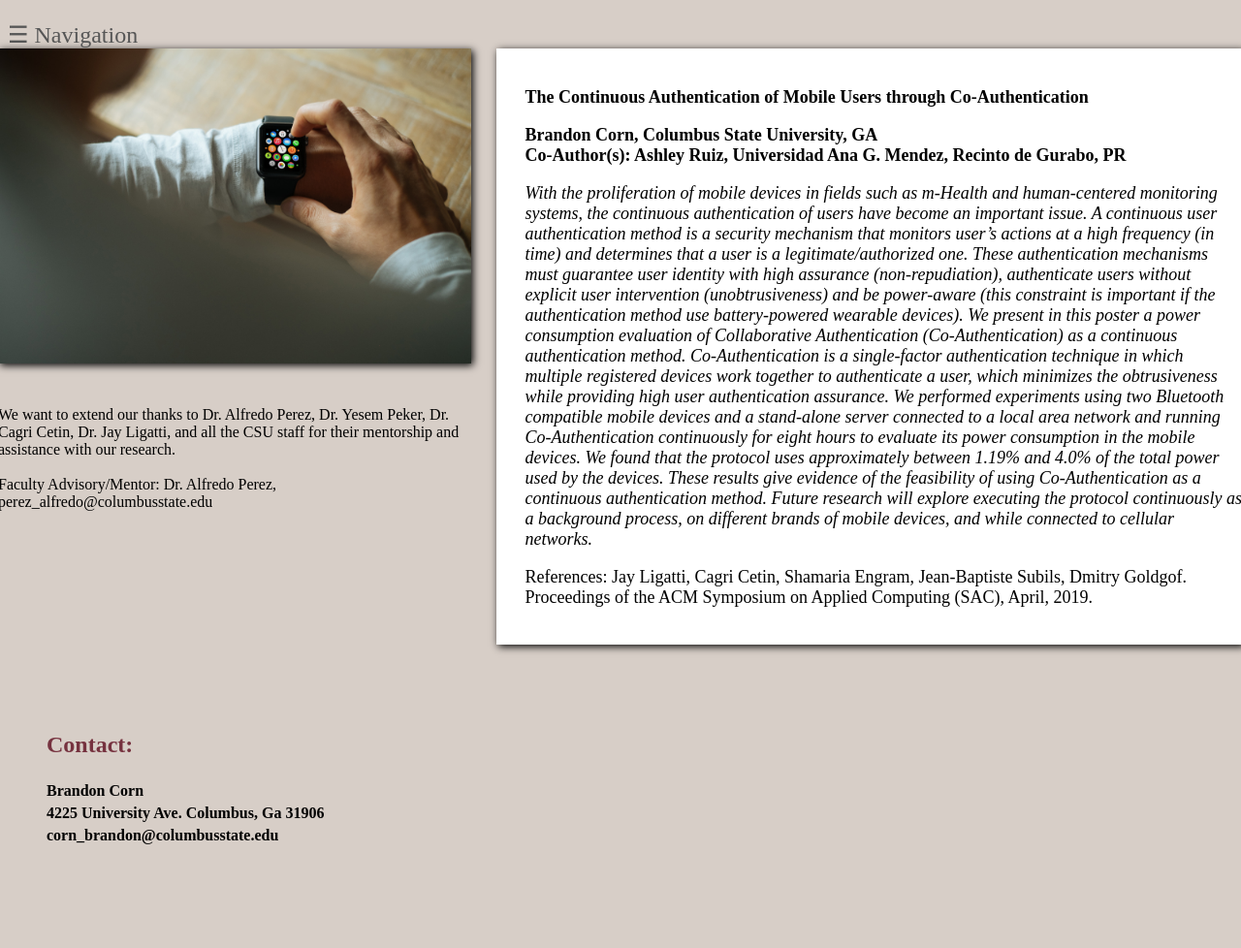
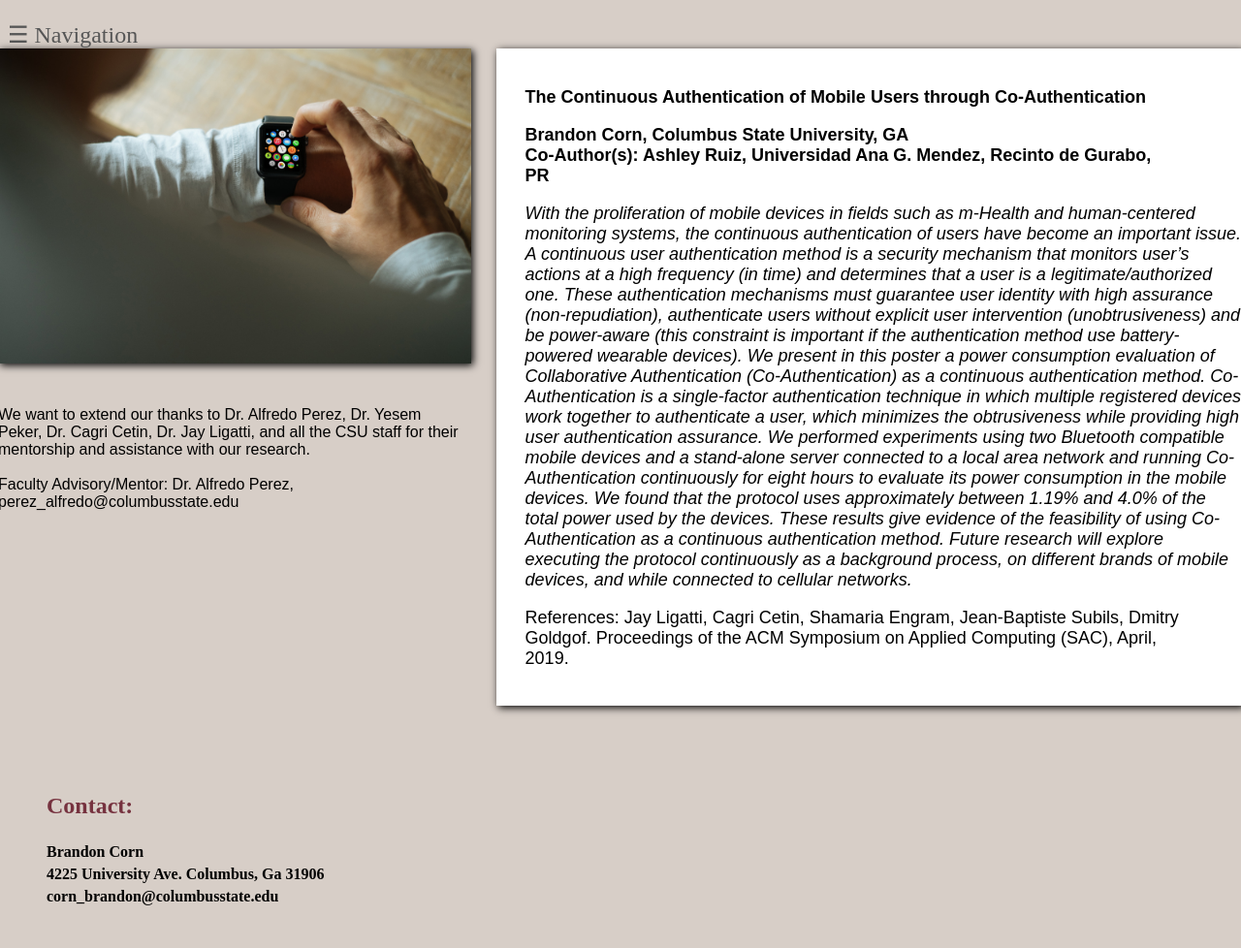
Before and after one commit to BrandonCorn/Project, a PHP site: page /abstract.html in a window 1280 px wide. Shown: the part 58-1036 px from the top of the page at 97% size. Before the commit the page ends 929 px from the top, so only its background shows below. Run offline with PHP 8.4, Linux system fonts and the light colour scheme.

Commit message:
changes to font

```diff
--- a/style.css
+++ b/style.css
@@ -159,6 +159,10 @@
   height:200px;
   padding-bottom: 30px;
 }
+
+.footer > *{
+  font-family: century;
+}
 .footer-row{
   height: 100%;
   width: 100%;
@@ -202,6 +206,7 @@
 
 .Reference {
   padding-right: 30px;
+  font-family: sans-serif;
 }
 
 .Abstract {
@@ -212,6 +217,7 @@
   padding-top: 40px;
   padding-bottom: 20px;
   margin-bottom: 50px;
+  font-family: sans-serif;
 }
 .Abstract a{
   font-size: 18px;
@@ -229,6 +235,9 @@
 .Experiment a{
   font-size: 18px;
   padding-right: 100px;
+}
+.Experiment > *{
+  font-family: sans-serif;
 }
 .Conclusions {
   background-color: #ffff;
```
